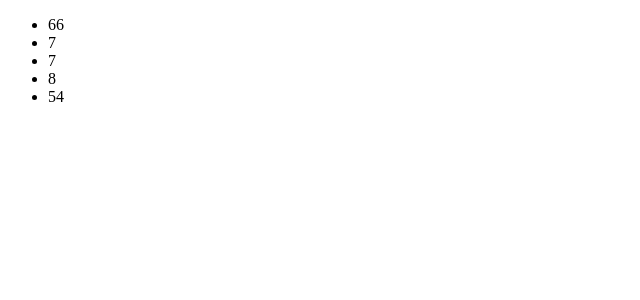
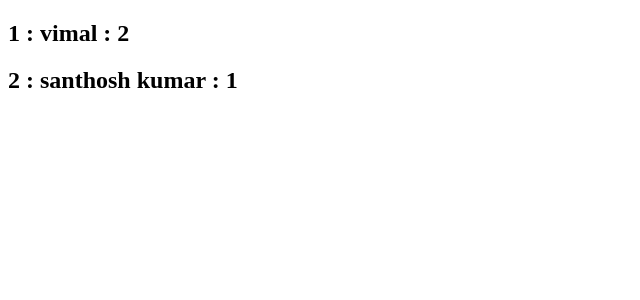
Before and after one commit to vimalprogrammer/React-basics, a React (Create React App) app: page / in a window 1280 px wide. Shown: the top 300 px of the page, without its empty margins (0-640 px from the left). Built offline with nearby package versions, Linux system fonts and the light colour scheme.

Commit message:
react keys

```diff
--- a/src/index.js
+++ b/src/index.js
@@ -215,7 +215,7 @@ class Forms extends React.Component
 
 ReactDOM.render(<Forms/>,document.getElementById('root'))
 */
-
+/*
 const List=(props)=>{
 const myarr=props.myarr;
 const lv=myarr.map((i)=>
@@ -226,3 +226,17 @@ return <ul>{lv}</ul>
 }
 const myarr=[66,7,7,8,54];
 ReactDOM.render(<List myarr={myarr}/>,document.getElementById('root'))
+*/
+
+const List=(props)=>{
+  const myarr=props.myarr.map((show)=>
+    <div key={show.id}>
+      <h2>{show.id} : {show.name} : {show.AIR}</h2>
+    </div>
+  );
+  return <>
+  {myarr}
+  </>
+  };
+  const myarr=[{id:1,name:"vimal",AIR:2},{id:2,name:"santhosh kumar",AIR:1}];
+  ReactDOM.render(<List myarr={myarr}/>,document.getElementById('root'))
```
